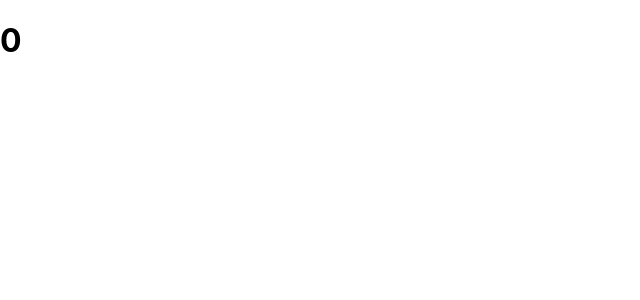
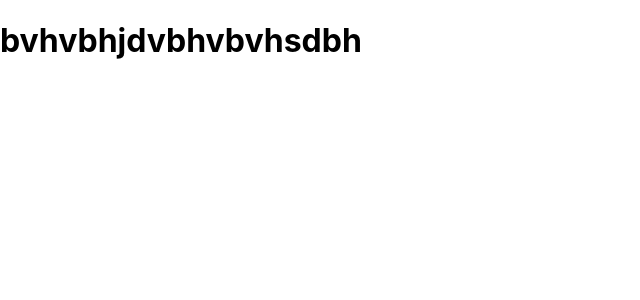
Before and after one commit to yeongseon4070/seon1219, a React (Create React App) app: page / in a window 1280 px wide. Shown: the top 300 px of the page, without its empty margins (0-640 px from the left). Built offline with nearby package versions, Linux system fonts and the light colour scheme.

Commit message:
04-setTimeout 값에대한 조건 선언

```diff
--- a/src/App.js
+++ b/src/App.js
@@ -4,19 +4,22 @@ import "./App.css"
 //그런다음에 useEffect 를 선언해준다. / 어떠한 효과를 줄것인 지에 대한 함수 선언.
 
 const App = () => {
-    const [weus, setWeus] = useState([])
+    const [weus, setWeus] = useState("")
     //안에 콘스트를 선언을 하고 해당 데이터 값들이 담길 그릇을 만들어준다.
     //임의로 지정해서 A 와 A-1 을 지정해서 만들어준다. 데이터가 담기는 그릇이 A-1 이라고 생각하면 된다.
 
     useEffect(() => {
-        console. log("hi")
+        setTimeout(() =>{
+            setWeus("bvhvbhjdvbhvbvhsdbh")
+        }, 6000)
     },[])
 
     return (
         <div>
             <h1>
-            {weus.length}
+            {weus}
             {/*데이터를 뿌려주기 위해서 함수를 선언해준다.*/}
+            {/*lengh 선언은 몇번이 사용되었는가에 대한 함수 추가이다.*/}
             </h1>
         </div>
     );
```
